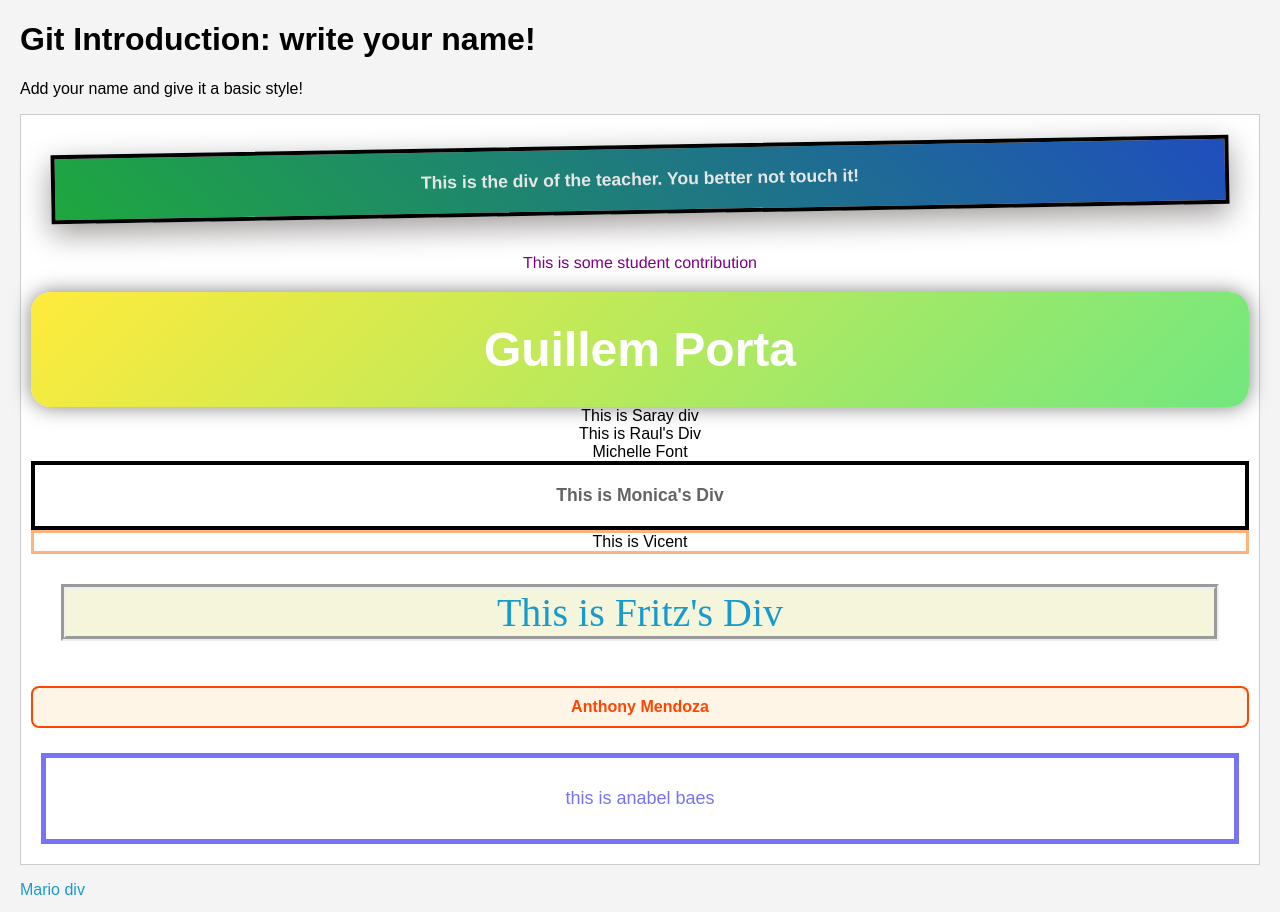
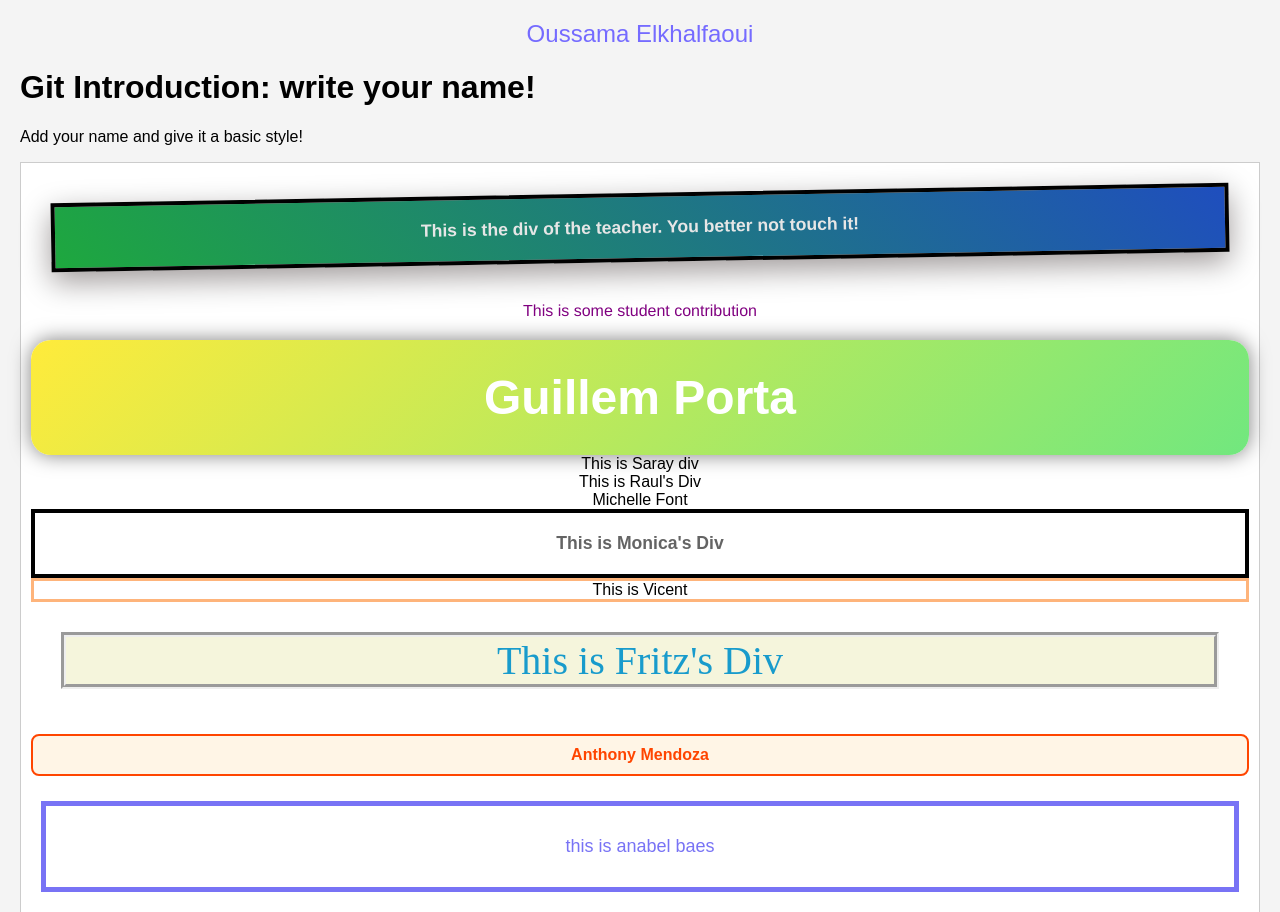
Before and after one commit to alvaro-ruizg/LearnGit, a plain HTML site: page index.html in a window 1280 px wide. Shown: the top 912 px of the page. Drawn offline with Linux system fonts and the light colour scheme.

Commit message:
Añadido mi nombre y estilo en index.html del repositorio

```diff
--- a/index.html
+++ b/index.html
@@ -4,6 +4,9 @@
     <meta charset="UTF-8" />
     <meta name="viewport" content="width=device-width, initial-scale=1.0" />
     <title>Git Introduction: write your name!</title>
+    <body>
+      <div class="mi_nombre">Oussama Elkhalfaoui</div>
+    </body>
     <style>
       body {
         font-family: Arial, sans-serif;
@@ -16,6 +19,14 @@
               ADD YOUR STYLE UNDER THIS LIST
               --------------------------------------------------------
               */
+
+   .mi_nombre {
+    font-size: 24px;
+    color: #756bff;
+    text-align: center;
+    margin-top: 20px;
+    font-family: 'Arial', sans-serif;
+}
 
 
         #container{
```
